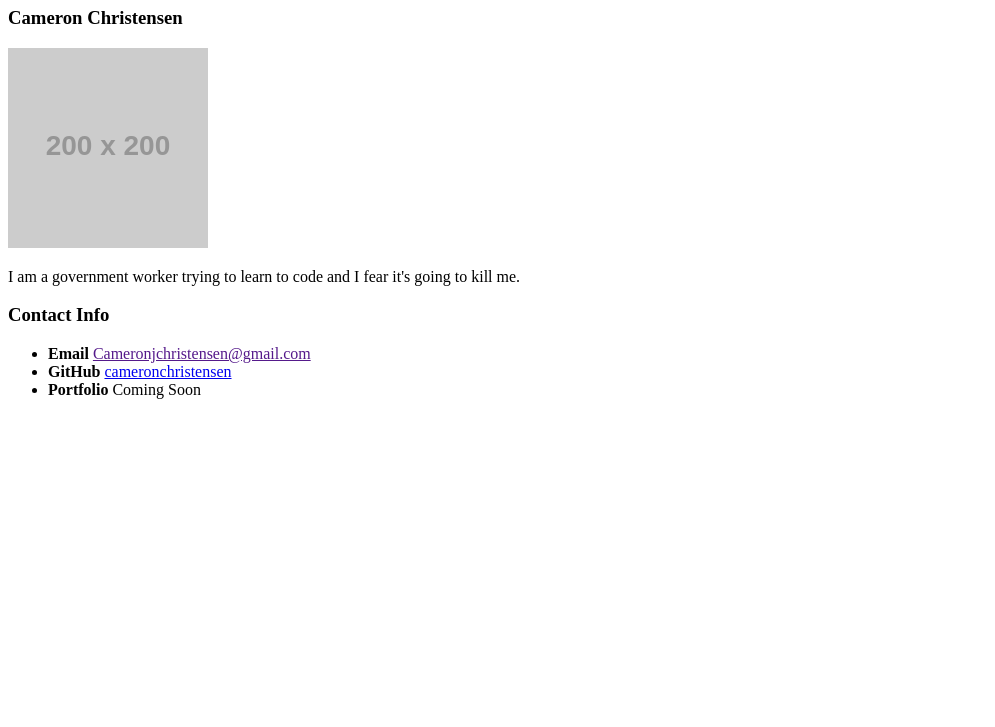
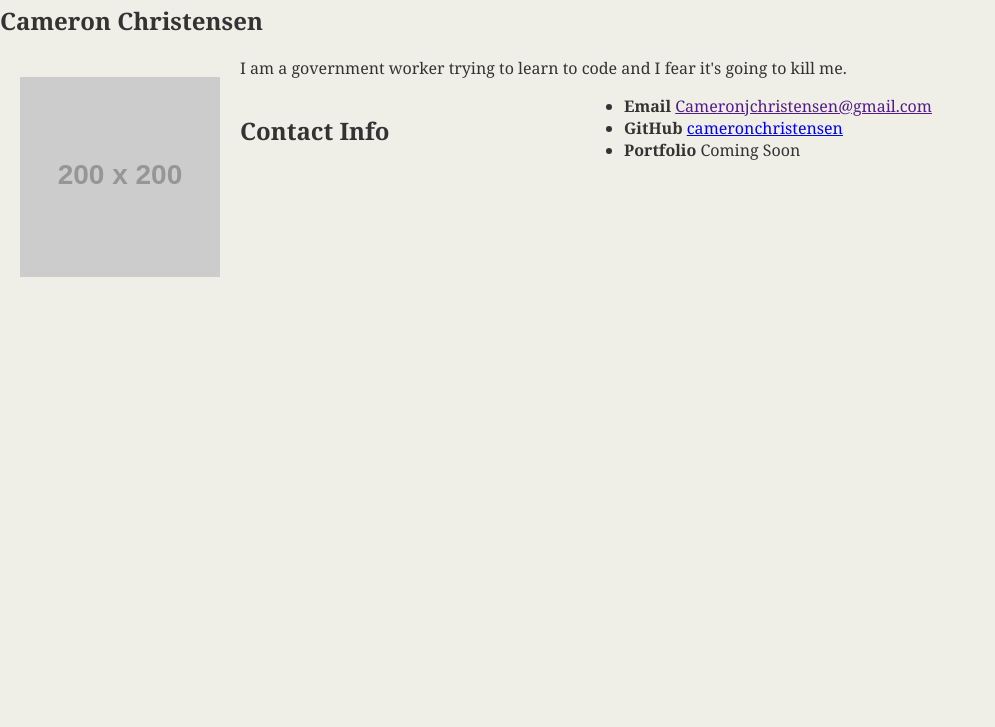
Before and after one commit to cameronchristensen/portfolio-test, a plain HTML site: page index.html in a window 1280 px wide. Shown: the part 73-800 px from the top of the page, without its empty margins (0-995 px from the left). Drawn offline with Linux system fonts and the light colour scheme; placeholder pictures from the web are drawn by us.

Commit message:
I changed the css and html

```diff
--- /dev/null
+++ b/css/style.css
@@ -0,0 +1,36 @@
+h1 {
+    color: black;
+    font-size: 28px;
+}
+body {
+    background-color: #efeee7;
+    font-family: "georgia";
+    color: #333333;
+    margin: 0;
+    padding: 0;
+}
+header {
+    background-color: #333333;
+    font-size: 28px;
+
+}
+h2 {
+    font-size: 24px;
+}
+.container {
+    width: 1024px;
+    margin: 0, auto;
+}
+#main-bio {
+    float: left;
+    width: 70%;
+}
+#contact-info {
+   width: 30%;
+   float: left;
+}
+#bio-image {
+    float: left;
+    width: 200px;
+    margin: 20px;
+}
--- a/index.html
+++ b/index.html
@@ -5,17 +5,21 @@
     <meta charset="UTF-8">
     <meta name="viewport" content="width=device-width, initial-scale=1.0">
     <meta http-equiv="X-UA-Compatible" content="ie=edge">
+    <link rel="stylesheet" href="css/style.css">
+
     <title>Activity: Student Bio</title>
 </head>
 
 <body>
     <h1>Student Bio</h1>
-    <h3>Cameron Christensen</h3>
-    <img src="https://placehold.it/200x200" alt="Your Name">
-
-    <p>I am a government worker trying to learn to code and I fear it's going to kill me.</p>
-
-    <h3>Contact Info</h3>
+    <h2>Cameron Christensen</h2>
+    <div id="bio-image">
+        <img src="https://placehold.it/200x200" alt="Your Name">
+    </div>
+    <div class="container">
+        <p>I am a government worker trying to learn to code and I fear it's going to kill me.</p>
+    </div>
+    <h2 id="contact-info">Contact Info</h2>
     <Ul>
         <li><b>Email</b> <a href=>Cameronjchristensen@gmail.com</a></li>
         <li><b>GitHub</b> <a href="https://github.com/cameronchristensen"> cameronchristensen</a> </li>
--- a/style.css
+++ /dev/null
@@ -1,3 +0,0 @@
-h1 {
-    color: blue;
-}
```
